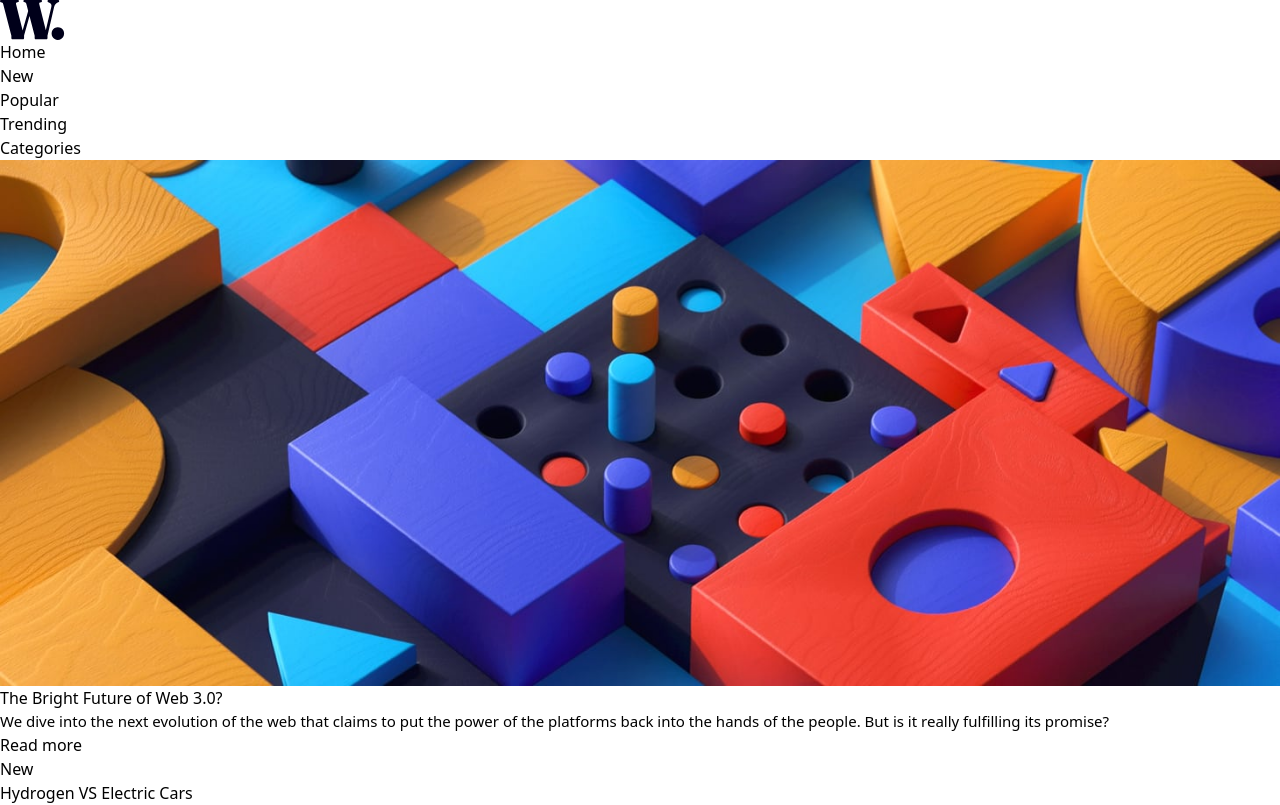
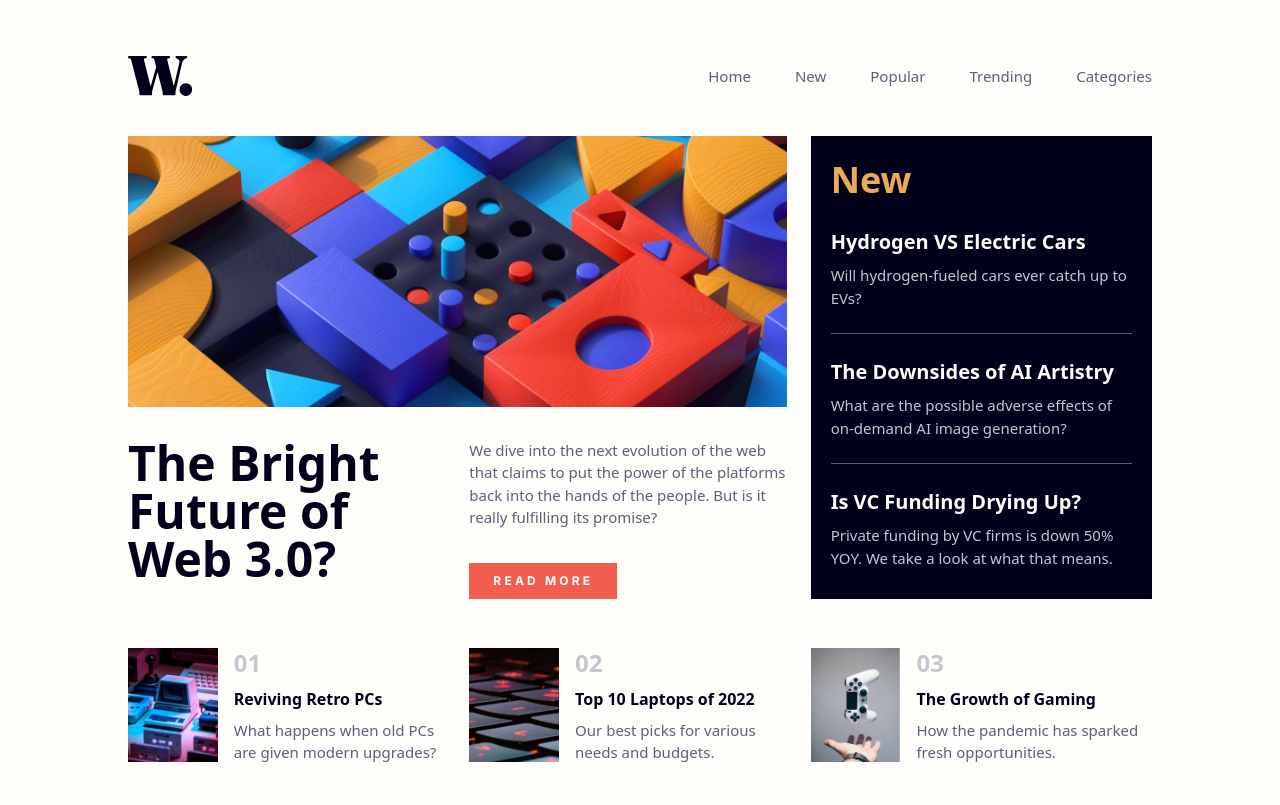
Before and after one commit to rafamorais/news-homepage, a Next.js app: page / in a window 1280 px wide. Shown: the top 805 px of the page. Built offline with nearby package versions, Linux system fonts and the light colour scheme.

Commit message:
Style: Add desktop style home page

```diff
--- /dev/null
+++ b/src/components/Header/index.jsx
@@ -0,0 +1,32 @@
+import Link from "next/link";
+import logo from "@/assets/images/logo.svg";
+import Image from "next/image";
+
+const Header = () => {
+  return (
+    <div className="container mx-auto flex justify-between items-center pt-14 pb-10">
+      <Image src={logo} alt="logo - letter w" />
+      <nav>
+        <ul className="flex gap-11">
+          <li className="menu-item">
+            <Link href="/">Home</Link>
+          </li>
+          <li className="menu-item">
+            <Link href="/">New</Link>
+          </li>
+          <li className="menu-item">
+            <Link href="/">Popular</Link>
+          </li>
+          <li className="menu-item">
+            <Link href="/">Trending</Link>
+          </li>
+          <li className="menu-item">
+            <Link href="/">Categories</Link>
+          </li>
+        </ul>
+      </nav>
+    </div>
+  );
+};
+
+export default Header;
--- a/src/pages/index.jsx
+++ b/src/pages/index.jsx
@@ -1,9 +1,7 @@
 //Third party libraries
 import Image from "next/image";
-import Link from "next/link";
 
 //Files in our project
-import logo from "@/assets/images/logo.svg";
 import iconMenu from "@/assets/images/icon-menu.svg";
 import iconMenuClose from "@/assets/images/icon-menu-close.svg";
 import webDesktop from "@/assets/images/image-web-3-desktop.jpg";
@@ -14,65 +12,89 @@ import gamingGrowth from "@/assets/images/image-gaming-growth.jpg";
 
 //Relative imports
 import Seo from "@/components/Seo";
+import Header from "@/components/Header";
 
 export default function Home() {
   return (
     <>
       <Seo title="Home - news" desc="news home page" />
-      <main className="">
-        <Image src={logo} alt="logo - letter w" />
-        <nav>
-          <ul>
-            <li>
-              <Link href="/">Home</Link>
-            </li>
-            <li>
-              <Link href="/">New</Link>
-            </li>
-            <li>
-              <Link href="/">Popular</Link>
-            </li>
-            <li>
-              <Link href="/">Trending</Link>
-            </li>
-            <li>
-              <Link href="/">Categories</Link>
-            </li>
-          </ul>
-        </nav>
-        <Image src={webDesktop} alt="logo - letter w" />
-        <h1>The Bright Future of Web 3.0?</h1>
-        <p>
-          We dive into the next evolution of the web that claims to put the
-          power of the platforms back into the hands of the people. But is it
-          really fulfilling its promise?
+      <main className="container mx-auto px-32">
+        <Header />
+
+        <div className=" grid grid-cols-3">
+          <div className="col-span-2">
+            <Image src={webDesktop} alt="logo - letter w" className="pr-6" />
+            <div className="flex mt-8">
+              <h1 className="w-[50%] pr-12 pb-4">
+                The Bright Future of Web 3.0?
+              </h1>
+              <div className="w-[50%] flex flex-col pr-6">
+                <p className="mb-4 ">
+                  We dive into the next evolution of the web that claims to put
+                  the power of the platforms back into the hands of the people.
+                  But is it really fulfilling its promise?
                 </p>
-        <button>Read more</button>
+                <button className="bg-soft-red hover:bg-very-dark-blue hover:text-off-white px-6 py-[10px] mt-auto w-fit tracking-[0.2rem] track font-bold text-xs text-white font-inter uppercase">
+                  Read more
+                </button>
+              </div>
+            </div>
+          </div>
+          <div className="flex flex-col bg-very-dark-blue px-5 pt-6 pb-5">
             <h2>New</h2>
-        <h4>Hydrogen VS Electric Cars</h4>
+            <div className="pt-7">
+              <div className="item-new-section">
+                <h3>Hydrogen VS Electric Cars</h3>
                 <p>Will hydrogen-fueled cars ever catch up to EVs?</p>
-        <h4>The Downsides of AI Artistry</h4>
+              </div>
+
+              <div className="item-new-section">
+                <h3>The Downsides of AI Artistry</h3>
                 <p>
                   What are the possible adverse effects of on-demand AI image
                   generation?
                 </p>
-        <h4>Is VC Funding Drying Up?</h4>
-        <p>
-          Private funding by VC firms is down 50% YOY. We take a look at what
-          that means.
+              </div>
+
+              <div className="">
+                <h3>Is VC Funding Drying Up?</h3>
+                <p className="text-grayish-blue mt-2">
+                  Private funding by VC firms is down 50% YOY. We take a look at
+                  what that means.
                 </p>
+              </div>
+            </div>
+          </div>
+        </div>
+
+        <div className="grid grid-cols-3 mt-12 mb-12">
+          <div className="item-grid-gaming">
             <Image src={retroPcs} alt="retro computer" />
+            <div className="pr-6">
               <span>01</span>
               <h5>Reviving Retro PCs</h5>
               <p>What happens when old PCs are given modern upgrades?</p>
+            </div>
+          </div>
+
+          <div className="item-grid-gaming">
             <Image src={laptops} alt="keyboard computer" />
+            <div className="pr-6">
               <span>02</span>
               <h5>Top 10 Laptops of 2022</h5>
               <p>Our best picks for various needs and budgets.</p>
+            </div>
+          </div>
+
+          <div className="item-grid-gaming">
             <Image src={gamingGrowth} alt="keyboard computer" />
+            <div>
               <span>03</span>
               <h5>The Growth of Gaming</h5>
               <p>How the pandemic has sparked fresh opportunities.</p>
+            </div>
+          </div>
+        </div>
       </main>
     </>
   );
--- a/src/styles/globals.css
+++ b/src/styles/globals.css
@@ -2,10 +2,54 @@
 @tailwind components;
 @tailwind utilities;
 @layer base {
+  body {
+    @apply bg-off-white;
+  }
+
+  h1 {
+    @apply text-5xl font-bold text-very-dark-blue;
+  }
+
+  h2 {
+    @apply text-4xl font-bold text-soft-orange;
+  }
+
+  h3 {
+    @apply text-xl font-bold text-off-white hover:text-soft-orange;
+  }
+
+  h5 {
+    @apply text-base font-bold text-very-dark-blue hover:text-soft-red;
+  }
+
   p {
-    @apply text-[15px];
+    @apply text-[15px] text-dark-grayish-blue;
   }
 }
 
 @layer components {
+  .menu-item {
+    @apply text-dark-grayish-blue text-[15px];
+  }
+  .menu-item a {
+    @apply hover:text-soft-red;
+  }
+  .item-new-section {
+    @apply border-b pb-6 mb-6 border-dark-grayish-blue;
+  }
+  .item-new-section p {
+    @apply text-grayish-blue mt-2;
+  }
+  .item-grid-gaming {
+    @apply flex gap-4 items-center;
+  }
+  .item-grid-gaming img {
+    @apply object-cover h-[114px] w-[100px];
+  }
+  .item-grid-gaming span {
+    @apply text-grayish-blue font-bold text-2xl;
+  }
+  .item-grid-gaming h5 {
+    @apply py-2;
+  }
 }
```
Lines whose indentation alone changed are shown as unchanged.
